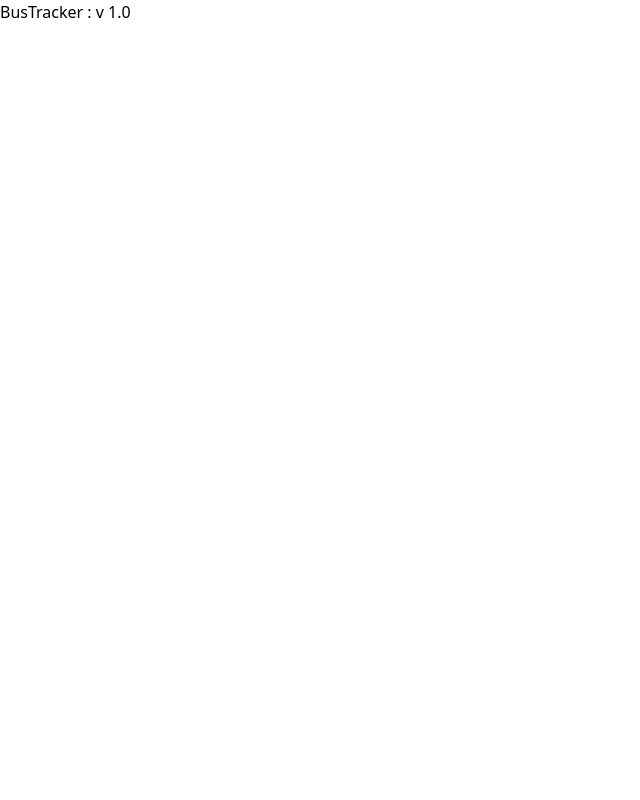
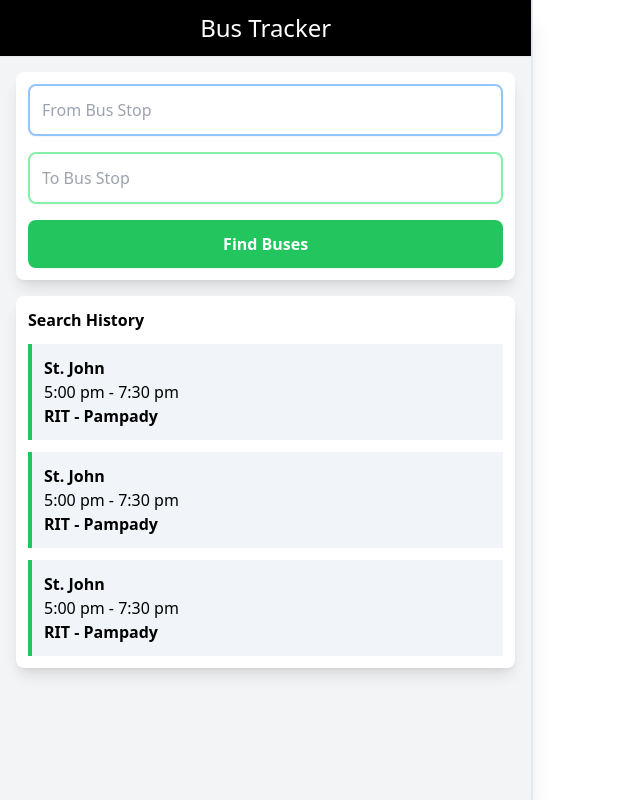
Before and after one commit to Ayush2020012016/BusTracker, a React (Create React App) app in the folder react-bus-tracker/: page / in a window 1280 px wide. Shown: the whole page, without its empty margins (0-640 px from the left). Built offline with nearby package versions, Linux system fonts and the light colour scheme.

Commit message:
First Build

```diff
--- a/react-bus-tracker/src/App.js
+++ b/react-bus-tracker/src/App.js
@@ -1,7 +1,9 @@
+import NavPane from "./Components/NavPane";
+
 function App() {
   return (
     <div>
-      <h1>BusTracker : v 1.0</h1>
+      <NavPane/>
     </div>
   );
 }
--- /dev/null
+++ b/react-bus-tracker/src/Components/BusViewItem.js
@@ -0,0 +1,15 @@
+import React from 'react'
+
+const BusViewItem = () => {
+  return (
+    <div>
+        <div className="mt-3 bg-slate-100 p-3 border-l-4 border-green-500">
+            <ul className="font-semibold">St. John</ul>
+            <ul className="font-thin">5:00 pm - 7:30 pm</ul>
+            <ul className="font-semibold">RIT - Pampady</ul>
+        </div>
+    </div>
+  )
+}
+
+export default BusViewItem
--- /dev/null
+++ b/react-bus-tracker/src/Components/History.js
@@ -0,0 +1,15 @@
+import React from 'react'
+import BusViewItem from './BusViewItem'
+
+const History = () => {
+  return (
+    <div className="p-3 shadow-lg m-4 rounded-lg bg-white">
+        <p className="font-semibold">Search History</p>
+        <BusViewItem/>
+        <BusViewItem/>
+        <BusViewItem/>
+    </div>
+  )
+}
+
+export default History
--- /dev/null
+++ b/react-bus-tracker/src/Components/NavBar.js
@@ -0,0 +1,11 @@
+import React from 'react'
+
+const NavBar = () => {
+  return (
+    <div className="bg-black text-white p-3 shadow-sm text-2xl text-center">
+        <ul>Bus Tracker</ul>
+    </div>
+  )
+}
+
+export default NavBar
--- /dev/null
+++ b/react-bus-tracker/src/Components/NavPane.js
@@ -0,0 +1,16 @@
+import React from 'react'
+import NavBar from './NavBar'
+import History from './History'
+import SearchBus from './SearchBus'
+
+const NavPane = () => {
+  return (
+    <div className="h-screen w-5/12 border-r-2 border-slate-200 shadow-xl bg-gray-100">
+        <NavBar/>
+        <SearchBus/>
+        <History/>
+    </div>
+  )
+}
+
+export default NavPane
--- /dev/null
+++ b/react-bus-tracker/src/Components/SearchBus.js
@@ -0,0 +1,15 @@
+import React from 'react'
+
+const SearchBus = () => {
+  return (
+    <div>
+        <div className="grid gap-4 p-3 bg-white m-4 rounded-lg shadow-lg">
+            <input input="text" placeholder="From Bus Stop" className="p-3 rounded-lg shadow-sm border-2 border-blue-300"/>
+            <input input="text" placeholder="To Bus Stop" className="p-3 rounded-lg shadow-sm border-2 border-green-300"/>
+            <button className="bg-green-500 p-3 rounded-lg font-semibold active:bg-green-600 shadow-sm text-white">Find Buses</button>
+        </div>
+    </div>
+  )
+}
+
+export default SearchBus
```
Also changed, not shown: react-bus-tracker/src/Components/BusRoute.js (added), react-bus-tracker/src/Components/BusView.js (added), 7 other files (tests, documents, lock files or other folders).
